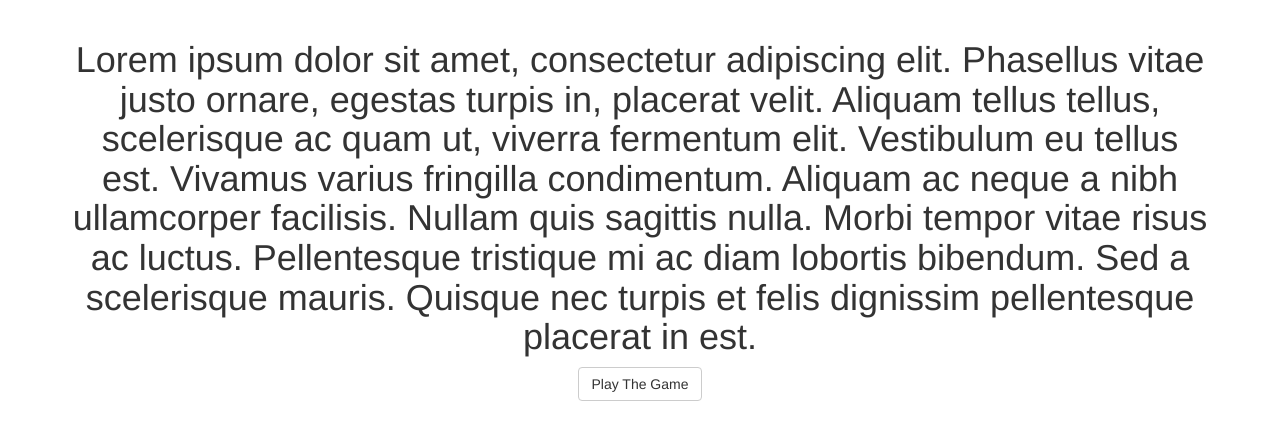
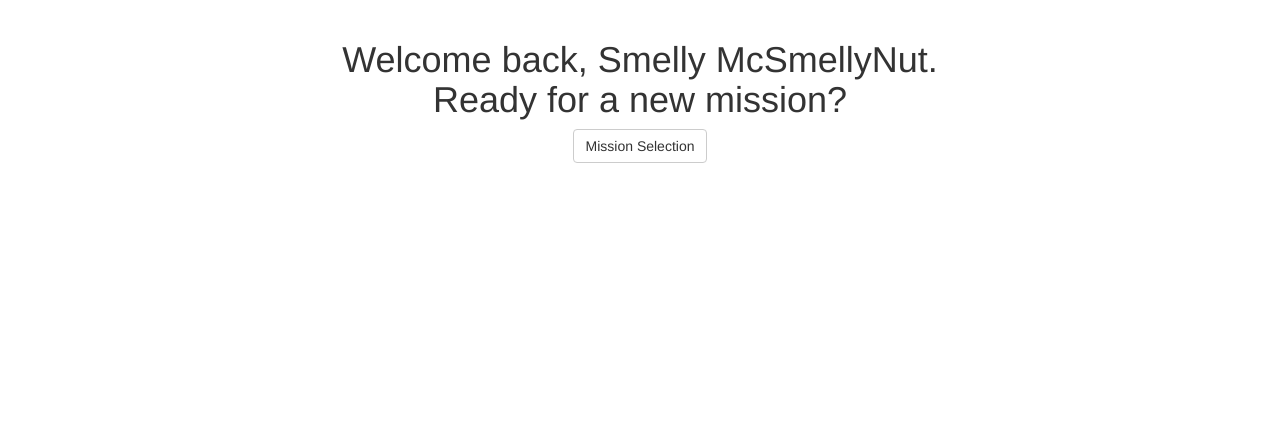
Before and after one commit to KevinKiele/Trivia, a Flask app: page /homepage in a window 1280 px wide. Shown: the part 52-492 px from the top of the page. Run offline with Flask 2, Linux system fonts and the light colour scheme; a user stored in the database is signed in; some libraries are stand-ins or nearby versions.

Commit message:
homepage na login veranderd

```diff
--- a/templates/homepage.html
+++ b/templates/homepage.html
@@ -7,9 +7,10 @@
 {% block main %}
     <form action="{{ url_for('homepage') }}" method="post">
         <fieldset>
-            <h1>Lorem ipsum dolor sit amet, consectetur adipiscing elit. Phasellus vitae justo ornare, egestas turpis in, placerat velit. Aliquam tellus tellus, scelerisque ac quam ut, viverra fermentum elit. Vestibulum eu tellus est. Vivamus varius fringilla condimentum. Aliquam ac neque a nibh ullamcorper facilisis. Nullam quis sagittis nulla. Morbi tempor vitae risus ac luctus. Pellentesque tristique mi ac diam lobortis bibendum. Sed a scelerisque mauris. Quisque nec turpis et felis dignissim pellentesque placerat in est.</h1>
+            <h1>Welcome back, Smelly McSmellyNut.
+            </br> Ready for a new mission?</h1>
             <div class="form-group">
-                <button class="btn btn-default" type="submit">Play The Game</button>
+                <button class="btn btn-default" type="submit">Mission Selection</button>
             </div>
         </fieldset>
     </form>
```
